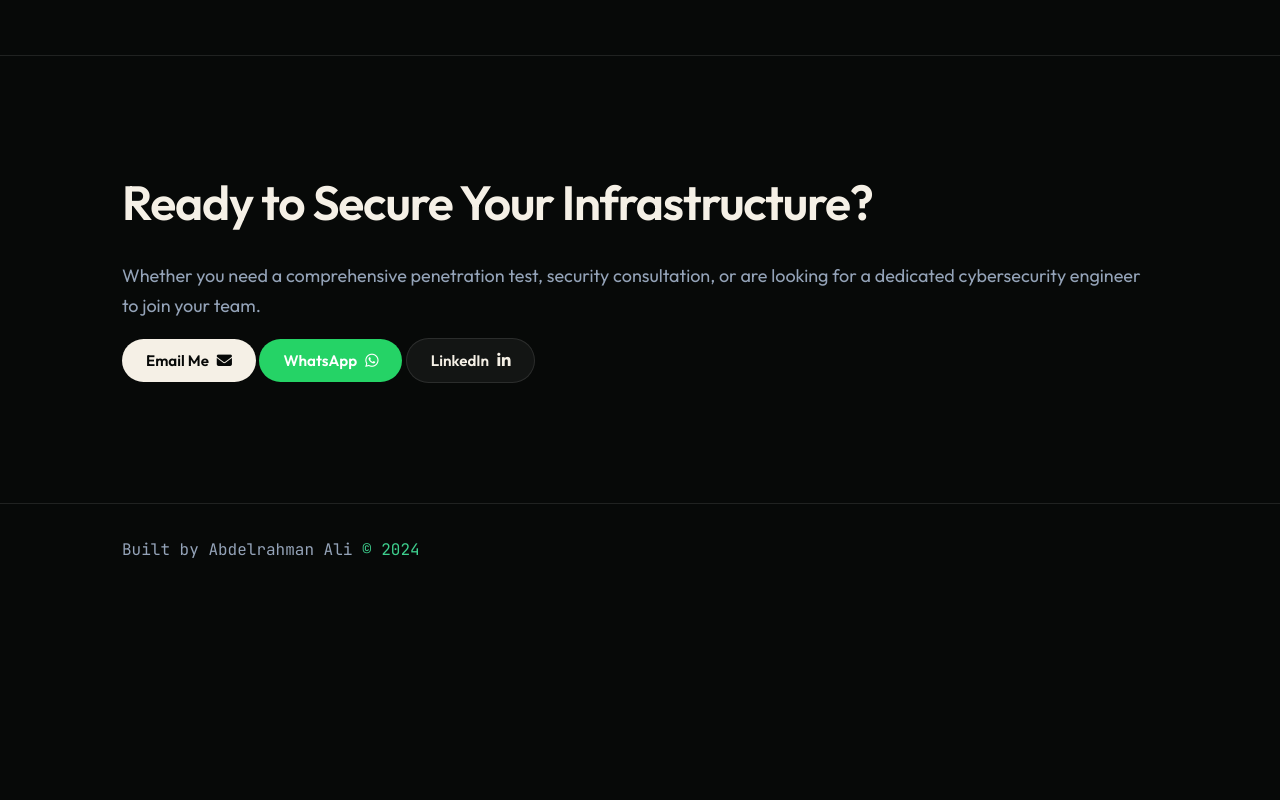
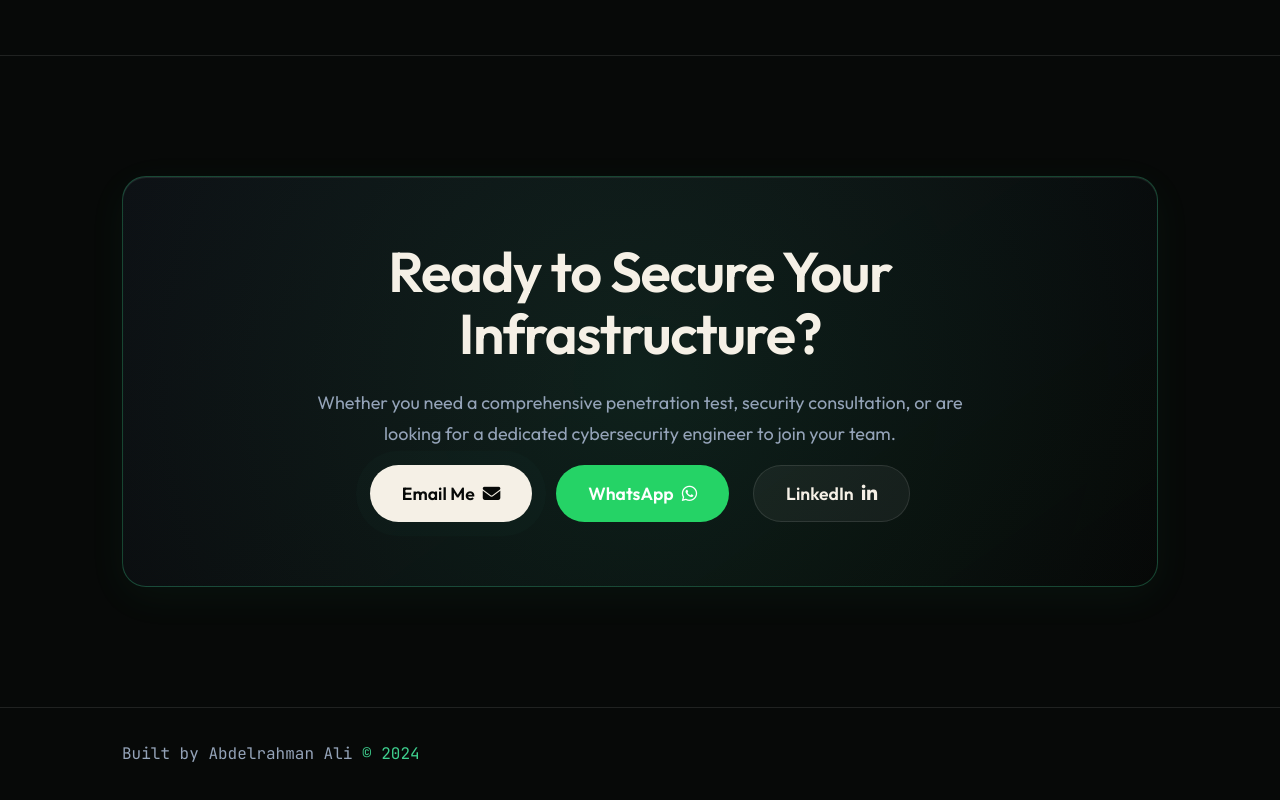
Before and after one commit to abdelrahmanabdelhk-netizen/abdelrahman-portfolio, a plain HTML site: page index.html in a window 1280 px wide. Shown: the part 5297-6097 px from the top of the page. Before the commit the page ends 5908 px from the top, so only its background shows below. Drawn offline with Linux system fonts and the light colour scheme.

Commit message:
Add CTA section styles to style.css

```diff
--- a/style.css
+++ b/style.css
@@ -641,6 +641,63 @@ p {
     transform: translateY(0);
 }
 
+/* CTA Section */
+.cta-box {
+    background: linear-gradient(145deg, rgba(15, 20, 25, 0.8) 0%, rgba(7, 9, 8, 0.9) 100%);
+    border: 1px solid rgba(62,207,142, 0.3);
+    border-radius: 24px;
+    padding: 4rem 2rem;
+    text-align: center;
+    box-shadow: 0 10px 40px rgba(62,207,142, 0.05), inset 0 1px 1px rgba(255, 255, 255, 0.1);
+    position: relative;
+    overflow: hidden;
+}
+
+.cta-box::before {
+    content: '';
+    position: absolute;
+    top: -50%; left: -50%;
+    width: 200%; height: 200%;
+    background: radial-gradient(circle at center, rgba(62,207,142, 0.1) 0%, transparent 50%);
+    pointer-events: none;
+    z-index: 0;
+}
+
+.cta-content {
+    position: relative;
+    z-index: 1;
+    max-width: 700px;
+    margin: 0 auto;
+}
+
+.cta-content h2 {
+    font-size: clamp(2.2rem, 5vw, 3.5rem);
+    margin-bottom: 1.5rem;
+    color: var(--ink);
+}
+
+.cta-actions {
+    display: flex;
+    gap: 1.5rem;
+    justify-content: center;
+    flex-wrap: wrap;
+}
+
+.btn-lg {
+    padding: 1rem 2rem;
+    font-size: 1.1rem;
+}
+
+.pulse-glow {
+    animation: pulse-shadow 2s infinite;
+}
+
+@keyframes pulse-shadow {
+    0% { box-shadow: 0 0 0 0 rgba(62,207,142, 0.4); }
+    70% { box-shadow: 0 0 0 15px rgba(62,207,142, 0); }
+    100% { box-shadow: 0 0 0 0 rgba(62,207,142, 0); }
+}
+
 /* Lightbox Modal */
 .lightbox {
     display: none;
```
